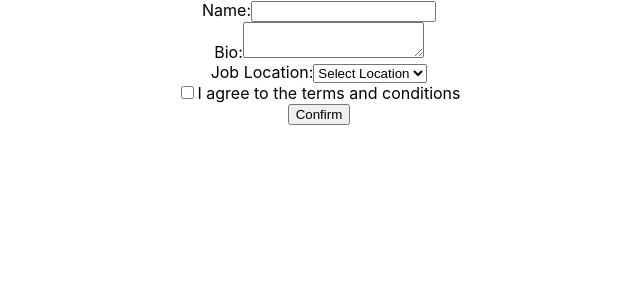
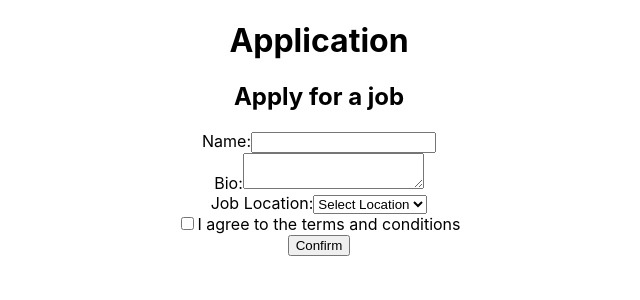
Before and after one commit to TharushaDilmith/react-testing-app, a React (Create React App) app: page / in a window 1280 px wide. Shown: the top 300 px of the page, without its empty margins (321-961 px from the left). Built offline with nearby package versions, Linux system fonts and the light colour scheme.

Commit message:
Learn RTL getbyrole level option

```diff
--- a/src/components/application/Application.tsx
+++ b/src/components/application/Application.tsx
@@ -2,14 +2,16 @@ import React, { useState } from "react";
 
 const Application = () => {
   return (
+    <>
+      <h1>Application</h1>
+      <h2>Apply for a job</h2>
       <form>
         <label>
           Name:
           <input type="text" id="name" />
         </label>
         <br />
-      <label htmlFor="bio">
-        Bio:</label>
+        <label htmlFor="bio">Bio:</label>
         <textarea id="bio" name="bio" />
         <br />
         <label>
@@ -23,11 +25,13 @@ const Application = () => {
         </label>
         <br />
         <label>
-        <input type="checkbox" id="terms" />I agree to the terms and conditions
+          <input type="checkbox" id="terms" />I agree to the terms and
+          conditions
         </label>
         <br />
         <button type="submit">Confirm</button>
       </form>
+    </>
   );
 };
 
```
Also changed, not shown: 1 other file (tests, documents, lock files or other folders). Lines whose indentation alone changed are shown as unchanged.
